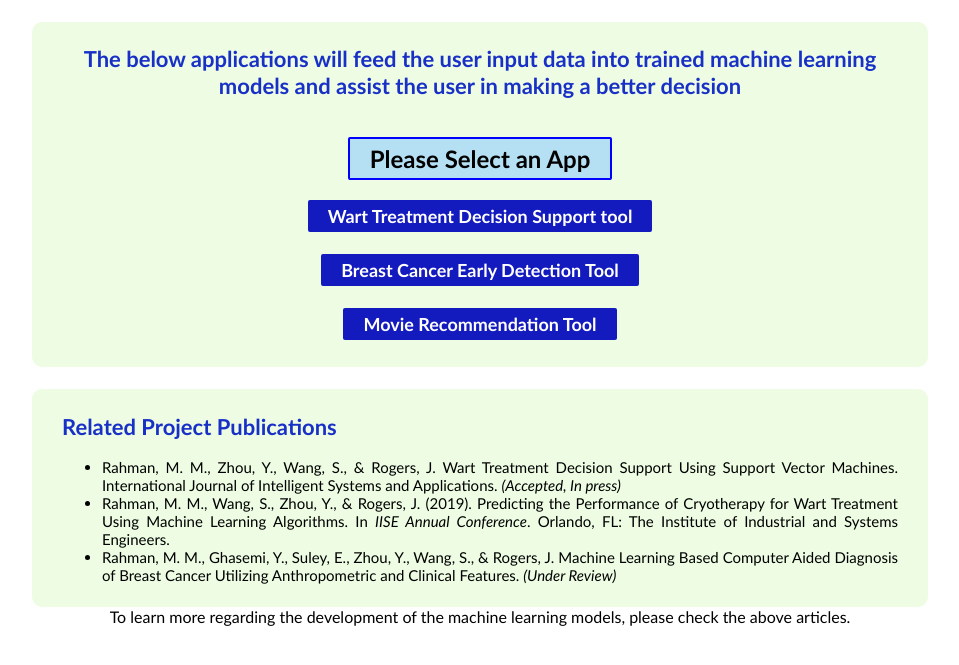
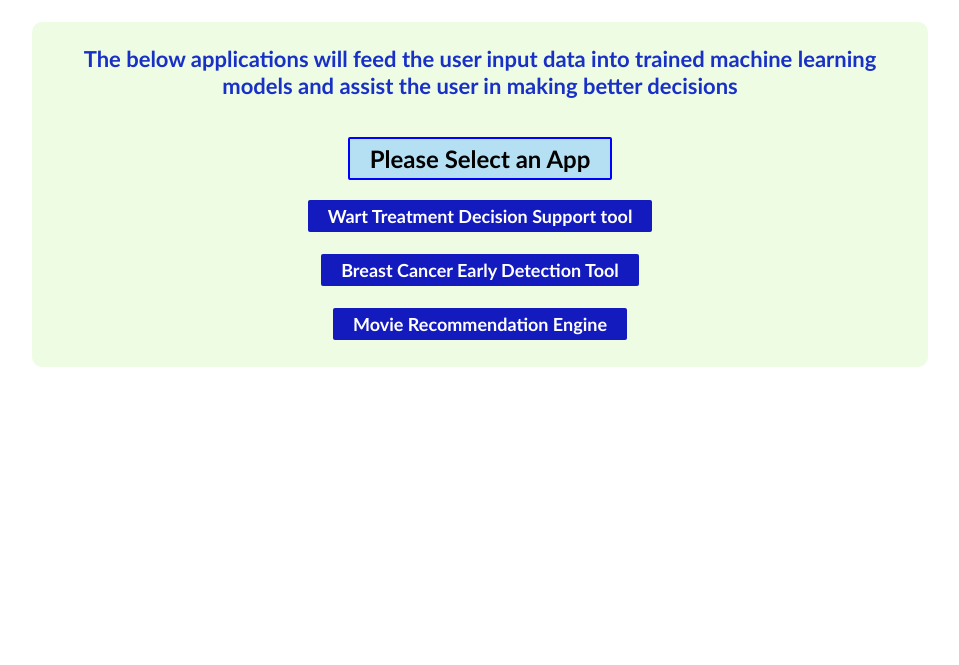
Before and after one commit to mamunur-ipe/ML-model-deployment, a Flask app: page / in a window 1280 px wide. Shown: the part 112-777 px from the top of the page, without its empty margins (160-1119 px from the left). Run offline with Flask 2, Linux system fonts and the light colour scheme.

Commit message:
Update home.html

```diff
--- a/templates/home.html
+++ b/templates/home.html
@@ -15,7 +15,7 @@
 
        <h2 id="center">
        The below applications will feed the user input data into trained machine learning
-       models and assist the user in making a better decision
+       models and assist the user in making better decisions
        </h2>
 
       <h2 id="blue_container"> Please Select an App </h2>
@@ -27,42 +27,13 @@
         <a href="{{ url_for('input_breast_cancer') }}"> Breast Cancer Early Detection Tool</a>
         <br>
         <br>
-        <a href="{{ url_for('input_movie_recommender') }}"> Movie Recommendation Tool</a>
+        <a href="{{ url_for('input_movie_recommender') }}"> Movie Recommendation Engine </a>
 
         <br>
         <br>
 </div>
 
-<br>
 
-
-<div id="box_left">
-
-      <h2> Related Project Publications </h2>
-
-      <ul>
-
-        <li id="font15"> Rahman, M. M., Zhou, Y., Wang, S., & Rogers, J. Wart Treatment Decision Support
-        Using Support Vector Machines. International Journal of Intelligent Systems and
-        Applications. <em>(Accepted, In press)</em> </li>
-
-
-        <li id="font15"> Rahman, M. M., Wang, S., Zhou, Y., & Rogers, J. (2019). Predicting the Performance
-        of Cryotherapy for Wart Treatment Using Machine Learning Algorithms. In <em>IISE
-        Annual Conference</em>. Orlando, FL: The Institute of Industrial and Systems Engineers.</li>
-
-
-        <li id="font15"> Rahman, M. M., Ghasemi, Y., Suley, E., Zhou, Y., Wang, S., & Rogers, J.
-        Machine Learning Based Computer Aided Diagnosis of Breast Cancer Utilizing
-        Anthropometric and Clinical Features. <em>(Under Review)</em> </li>
-
-       </ul>
-
-</div>
-        <div style="text-align: center; font-size: 16px;">
-        To learn more regarding the development of the machine learning
-        models, please check the above articles.
-        </div>
 
 </body>
 
```
